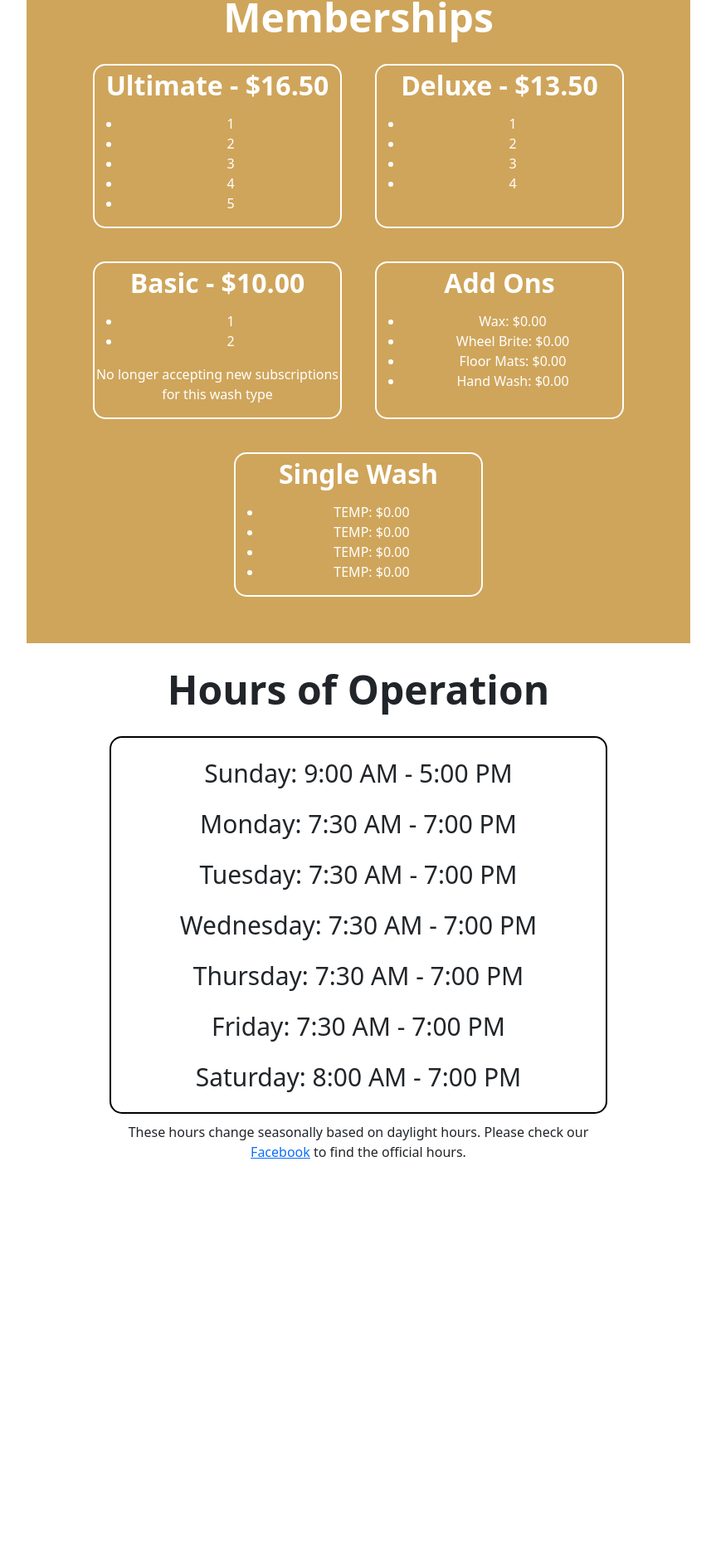
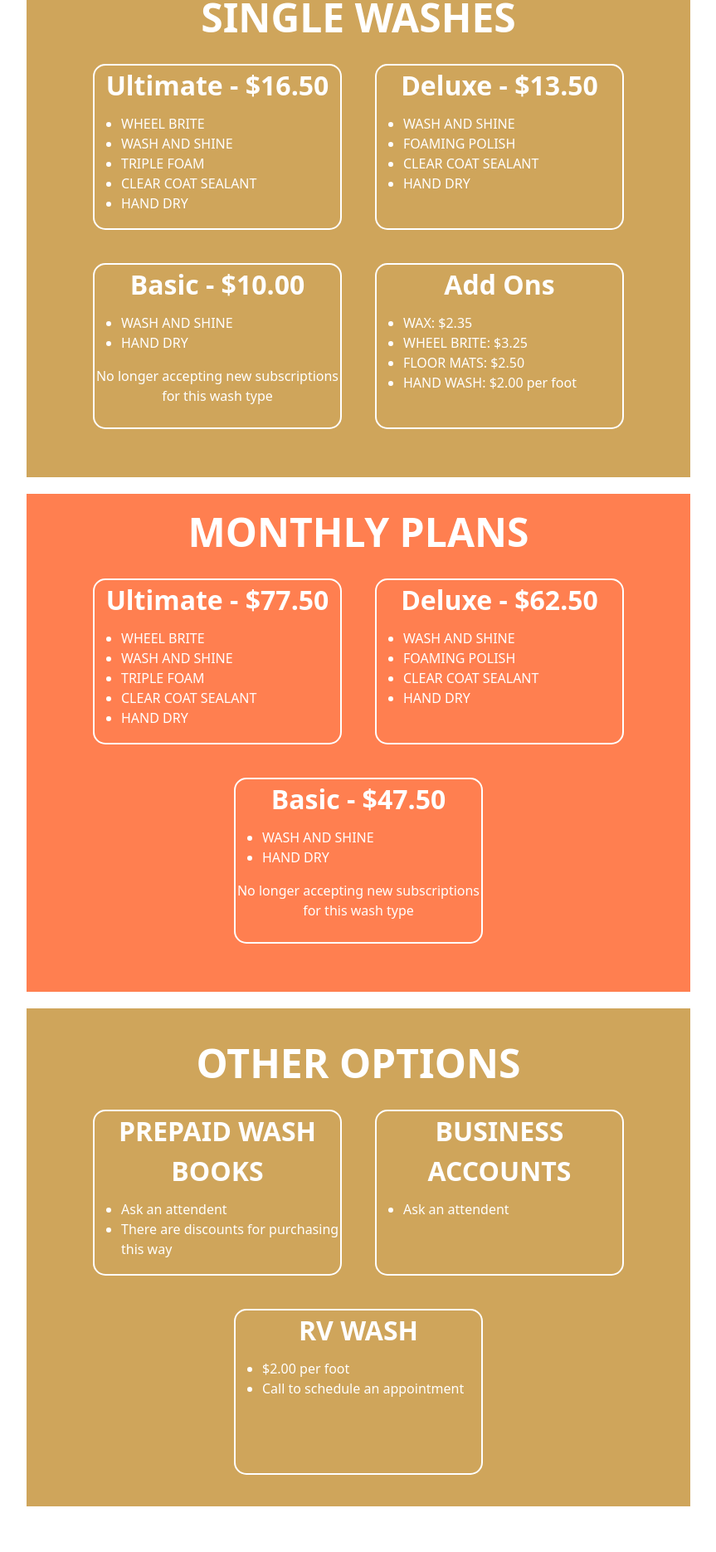
Before and after one commit to TheWashZone/Website, a React (Vite) app in the folder website/: page / in a window 1280 px wide. Shown: the part 1248-3118 px from the top of the page at 83% size, without its empty margins (208-1071 px from the left). Before the commit the page ends 2708 px from the top, so only its background shows below. Built offline with nearby package versions, Linux system fonts and the light colour scheme.

Commit message:
making more changes to the home page ui

```diff
--- a/website/src/css/home-page.css
+++ b/website/src/css/home-page.css
@@ -39,6 +39,29 @@
     height: 1200px;
     width: 100vw;
     margin: 0 auto;
+}
+
+.monthly-memberships {
+    background-color: #FF7F50 !important;
+    color: white;
+    text-align: center;
+    height: 1200px;
+    width: 100vw;
+    margin: 0 auto;
+    margin-top: 20px;
+    margin-bottom: 20px;
+}
+
+.other-options {
+    background-color: #CFA55B !important;
+    color: white;
+    text-align: center;
+    height: 400px;
+    width: 1000px;
+    margin: 0 auto;
+    padding: 20px;
+    margin-top: 20px;
+    margin-bottom: 20px;
 }
 
 .membership-title {
@@ -99,6 +122,10 @@
     padding-top: 10px;
 }
 
+ul {
+    text-align: left;
+}
+
 .hours-section {
     padding-top: 20px;
     padding-bottom: 50px;
@@ -125,9 +152,30 @@
         /* background-color: #007BFF; */
         color: white;
         text-align: center;
-        height: 1200px;
+        height: 1050px;
         width: 100vw;
         margin: 0 auto;
+    }
+
+    .monthly-memberships {
+        color: white;
+        text-align: center;
+        height: 850px;
+        width: 100vw;
+        margin: 0 auto;
+        margin-top: 20px;
+        margin-bottom: 20px;
+    }
+
+    .other-options {
+        color: white;
+        text-align: center;
+        height: 850px;
+        width: 100vw;
+        margin: 0 auto;
+        padding: 20px;
+        margin-top: 20px;
+        margin-bottom: 20px;
     }
 
     .membership-title {
@@ -148,7 +196,7 @@
     .membership-item {
         border: 2px solid white;
         border-radius: 15px;
-        height: 350x;
+        height: 200px;
         width: 300px;
     }
 
@@ -216,9 +264,31 @@
         /* background-color: #007BFF; */
         color: white;
         text-align: center;
-        height: 800px;
+        height: 600px;
         width: 100vw;
         margin: 0 auto;
+    }
+
+    .monthly-memberships {
+        /* background-color: #007BFF; */
+        color: white;
+        text-align: center;
+        height: 600px;
+        width: 100vw;
+        margin: 0 auto;
+        margin-top: 20px;
+        margin-bottom: 20px;
+    }
+
+    .other-options {
+        color: white;
+        text-align: center;
+        height: 600px;
+        width: 100vw;
+        margin: 0 auto;
+        padding: 20px;
+        margin-top: 20px;
+        margin-bottom: 20px;
     }
 
     .membership-title {
@@ -239,7 +309,7 @@
     .membership-item {
         border: 2px solid white;
         border-radius: 15px;
-        height: 350x;
+        height: 200px;
         width: 300px;
     }
 
@@ -258,7 +328,7 @@
     .hours-item {
         border: 2px solid black;
         border-radius: 15px;
-        height: 350x;
+        height: 400px;
         width: 250px;
         margin: 0 auto;
         margin-top: 20px;
@@ -306,9 +376,31 @@
         /* background-color: #007BFF; */
         color: white;
         text-align: center;
-        height: 1200px;
+        height: 1100px;
         width: 600px;
         margin: 0 auto;
+    }
+
+    .monthly-memberships {
+        /* background-color: #007BFF; */
+        color: white;
+        text-align: center;
+        height: 900px;
+        width: 600px;
+        margin: 0 auto;
+        margin-top: 20px;
+        margin-bottom: 20px;
+    }
+
+    .other-options {
+        color: white;
+        text-align: center;
+        height: 900px;
+        width: 600px;
+        margin: 0 auto;
+        padding: 20px;
+        margin-top: 20px;
+        margin-bottom: 20px;
     }
 
     .membership-title {
@@ -329,7 +421,7 @@
     .membership-item {
         border: 2px solid white;
         border-radius: 15px;
-        height: 350x;
+        height: 200px;
         width: 300px;
     }
 
@@ -348,7 +440,7 @@
     .hours-item {
         border: 2px solid black;
         border-radius: 15px;
-        height: 350x;
+        height: 450px;
         width: 300px;
         margin: 0 auto;
         margin-top: 20px;
@@ -396,9 +488,31 @@
         /* background-color: #007BFF; */
         color: white;
         text-align: center;
-        height: 800px;
+        height: 600px;
         width: 700px;
         margin: 0 auto;
+    }
+
+    .monthly-memberships {
+        /* background-color: #007BFF; */
+        color: white;
+        text-align: center;
+        height: 600px;
+        width: 700px;
+        margin: 0 auto;
+        margin-top: 20px;
+        margin-bottom: 20px;
+    }
+
+    .other-options {
+        color: white;
+        text-align: center;
+        height: 600px;
+        width: 700px;
+        margin: 0 auto;
+        padding: 20px;
+        margin-top: 20px;
+        margin-bottom: 20px;
     }
 
     .membership-title {
@@ -419,7 +533,7 @@
     .membership-item {
         border: 2px solid white;
         border-radius: 15px;
-        height: 350x;
+        height: 200px;
         width: 300px;
     }
 
@@ -438,7 +552,7 @@
     .hours-item {
         border: 2px solid black;
         border-radius: 15px;
-        height: 350x;
+        height: 450px;
         width: 300px;
         margin: 0 auto;
         margin-top: 20px;
@@ -486,9 +600,31 @@
         /* background-color: #007BFF; */
         color: white;
         text-align: center;
-        height: 800px;
+        height: 600px;
         width: 800px;
         margin: 0 auto;
+    }
+
+    .monthly-memberships {
+        /* background-color: #007BFF; */
+        color: white;
+        text-align: center;
+        height: 600px;
+        width: 800px;
+        margin: 0 auto;
+        margin-top: 20px;
+        margin-bottom: 20px;
+    }
+
+    .other-options {
+        color: white;
+        text-align: center;
+        height: 600px;
+        width: 800px;
+        margin: 0 auto;
+        padding: 20px;
+        margin-top: 20px;
+        margin-bottom: 20px;
     }
 
     .membership-title {
@@ -509,7 +645,7 @@
     .membership-item {
         border: 2px solid white;
         border-radius: 15px;
-        height: 350x;
+        height: 200px;
         width: 300px;
     }
 
@@ -528,7 +664,7 @@
     .hours-item {
         border: 2px solid black;
         border-radius: 15px;
-        height: 350x;
+        height: 475px;
         width: 300px;
         margin: 0 auto;
         margin-top: 20px;
@@ -580,6 +716,28 @@
         padding: 20px;
     }
 
+    .monthly-memberships {
+        color: white;
+        text-align: center;
+        height: 400px;
+        width: 1000px;
+        margin: 0 auto;
+        padding: 20px;
+        margin-top: 20px;
+        margin-bottom: 20px;
+    }
+
+    .other-options {
+        color: white;
+        text-align: center;
+        height: 400px;
+        width: 1000px;
+        margin: 0 auto;
+        padding: 20px;
+        margin-top: 20px;
+        margin-bottom: 20px;
+    }
+
     .no-background-hours {
         text-align: center;
         height: 500px;
@@ -614,7 +772,7 @@
     .membership-item {
         border: 2px solid white;
         border-radius: 15px;
-        height: 350x;
+        height: 200px;
         width: 280px;
     }
 
@@ -627,7 +785,7 @@
     .hours-item {
         border: 2px solid black;
         border-radius: 15px;
-        height: 350x;
+        height: 475px;
         width: 300px;
         margin: 0 auto;
         margin-top: 20px;
--- a/website/src/pages/home-page.jsx
+++ b/website/src/pages/home-page.jsx
@@ -23,51 +23,99 @@ function HomePage() {
           <img src={location} alt="The Wash Zone Image" className="carwash-img"/>
         </div>
         <div className="orange-background-memberships">
-          <div className="membership-title">Memberships</div>
+          <div className="membership-title">SINGLE WASHES</div>
           <div className="membership-flex">
             <div className="membership-item" data-testid="box1">
               <div className="membership-item-title">Ultimate - $16.50</div>
               <ul>
-                <li className="" data-testid="ultimate1">1</li>
-                <li className="" data-testid="ultimate2">2</li>
-                <li className="" data-testid="ultimate3">3</li>
-                <li className="" data-testid="ultimate4">4</li>
-                <li className="" data-testid="ultimate5">5</li>
+                <li className="membership-item-point" data-testid="ultimate1">WHEEL BRITE</li>
+                <li className="" data-testid="ultimate2">WASH AND SHINE</li>
+                <li className="" data-testid="ultimate3">TRIPLE FOAM</li>
+                <li className="" data-testid="ultimate4">CLEAR COAT SEALANT</li>
+                <li className="" data-testid="ultimate5">HAND DRY</li>
               </ul>
             </div>
             <div className="membership-item" data-testid="box2">
               <div className="membership-item-title">Deluxe - $13.50</div>
               <ul>
-                <li className="" data-testid="deluxe1">1</li>
-                <li className="" data-testid="deluxe2">2</li>
-                <li className="" data-testid="deluxe3">3</li>
-                <li className="" data-testid="deluxe4">4</li>
+                <li className="" data-testid="deluxe1">WASH AND SHINE</li>
+                <li className="" data-testid="deluxe2">FOAMING POLISH</li>
+                <li className="" data-testid="deluxe3">CLEAR COAT SEALANT</li>
+                <li className="" data-testid="deluxe4">HAND DRY</li>
               </ul>
             </div>
             <div className="membership-item" data-testid="box3">
               <div className="membership-item-title">Basic - $10.00</div>
               <ul>
-                <li className="" data-testid="basic1">1</li>
-                <li className="" data-testid="basic2">2</li>
+                <li className="" data-testid="basic1">WASH AND SHINE</li>
+                <li className="" data-testid="basic2">HAND DRY</li>
               </ul>
               <p className="">No longer accepting new subscriptions for this wash type</p>
             </div>
             <div className="membership-item" data-testid="box4">
               <div className="membership-item-title">Add Ons</div>
               <ul>
-                <li className="" data-testid="addOn1">Wax: $0.00</li>
-                <li className="" data-testid="addOn2">Wheel Brite: $0.00</li>
-                <li className="" data-testid="addOn3">Floor Mats: $0.00</li>
-                <li className="" data-testid="addOn4">Hand Wash: $0.00</li>
+                <li className="" data-testid="addOn1">WAX: $2.35</li>
+                <li className="" data-testid="addOn2">WHEEL BRITE: $3.25</li>
+                <li className="" data-testid="addOn3">FLOOR MATS: $2.50</li>
+                <li className="" data-testid="addOn4">HAND WASH: $2.00 per foot</li>
               </ul>
             </div>
-            <div className="membership-item" data-testid="box5">
-              <div className="membership-item-title">Single Wash</div>
+          </div>
+        </div>
+        <div className="monthly-memberships">
+          <div className="membership-title">MONTHLY PLANS</div>
+          <div className="membership-flex">
+            <div className="membership-item" data-testid="box1">
+              <div className="membership-item-title">Ultimate - $77.50</div>
               <ul>
-                <li className="" data-testid="singleWash1">TEMP: $0.00</li>
-                <li className="" data-testid="singleWash2">TEMP: $0.00</li>
-                <li className="" data-testid="singleWash3">TEMP: $0.00</li>
-                <li className="" data-testid="singleWash4">TEMP: $0.00</li>
+                <li className="membership-item-point" data-testid="ultimate1">WHEEL BRITE</li>
+                <li className="" data-testid="ultimate2">WASH AND SHINE</li>
+                <li className="" data-testid="ultimate3">TRIPLE FOAM</li>
+                <li className="" data-testid="ultimate4">CLEAR COAT SEALANT</li>
+                <li className="" data-testid="ultimate5">HAND DRY</li>
+              </ul>
+            </div>
+            <div className="membership-item" data-testid="box2">
+              <div className="membership-item-title">Deluxe - $62.50</div>
+              <ul>
+                <li className="" data-testid="deluxe1">WASH AND SHINE</li>
+                <li className="" data-testid="deluxe2">FOAMING POLISH</li>
+                <li className="" data-testid="deluxe3">CLEAR COAT SEALANT</li>
+                <li className="" data-testid="deluxe4">HAND DRY</li>
+              </ul>
+            </div>
+            <div className="membership-item" data-testid="box3">
+              <div className="membership-item-title">Basic - $47.50</div>
+              <ul>
+                <li className="" data-testid="basic1">WASH AND SHINE</li>
+                <li className="" data-testid="basic2">HAND DRY</li>
+              </ul>
+              <p className="">No longer accepting new subscriptions for this wash type</p>
+            </div>
+          </div>
+        </div>
+        <div className="other-options">
+          <div className="membership-title">OTHER OPTIONS</div>
+          <div className="membership-flex">
+            <div className="membership-item" data-testid="box1">
+              <div className="membership-item-title">PREPAID WASH BOOKS</div>
+              <ul>
+                <li className="" data-testid="">Ask an attendent</li>
+                <li className="" data-testid="">There are discounts for purchasing this way</li>
+              </ul>
+            </div>
+            <div className="membership-item" data-testid="box2">
+              <div className="membership-item-title">BUSINESS ACCOUNTS</div>
+              <ul>
+                <li className="" data-testid="deluxe1">Ask an attendent</li>
+              </ul>
+            </div>
+            <div className="membership-item" data-testid="box3">
+              <div className="membership-item-title">RV WASH</div>
+              <ul>
+                <li className="" data-testid="basic1">$2.00 per foot</li>
+                <li className="" data-testid="basic1">Call to schedule an appointment</li>
               </ul>
             </div>
           </div>
```
